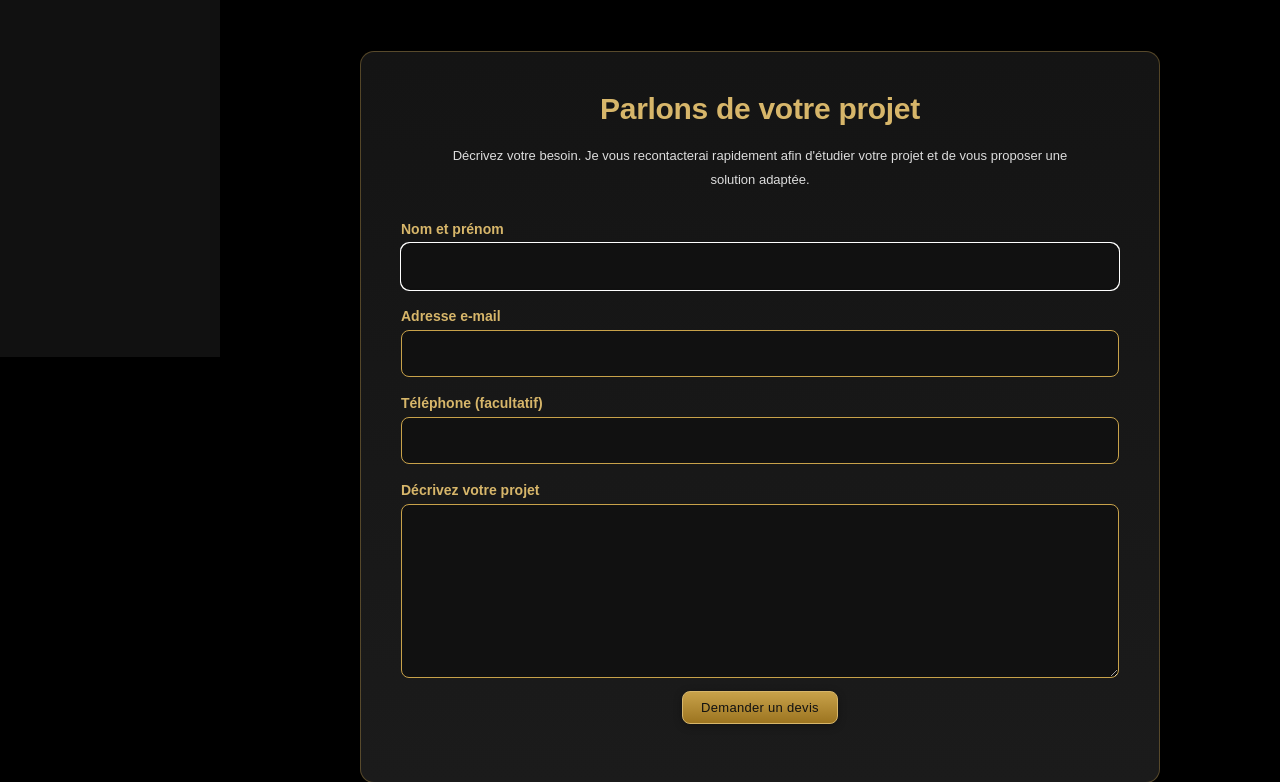
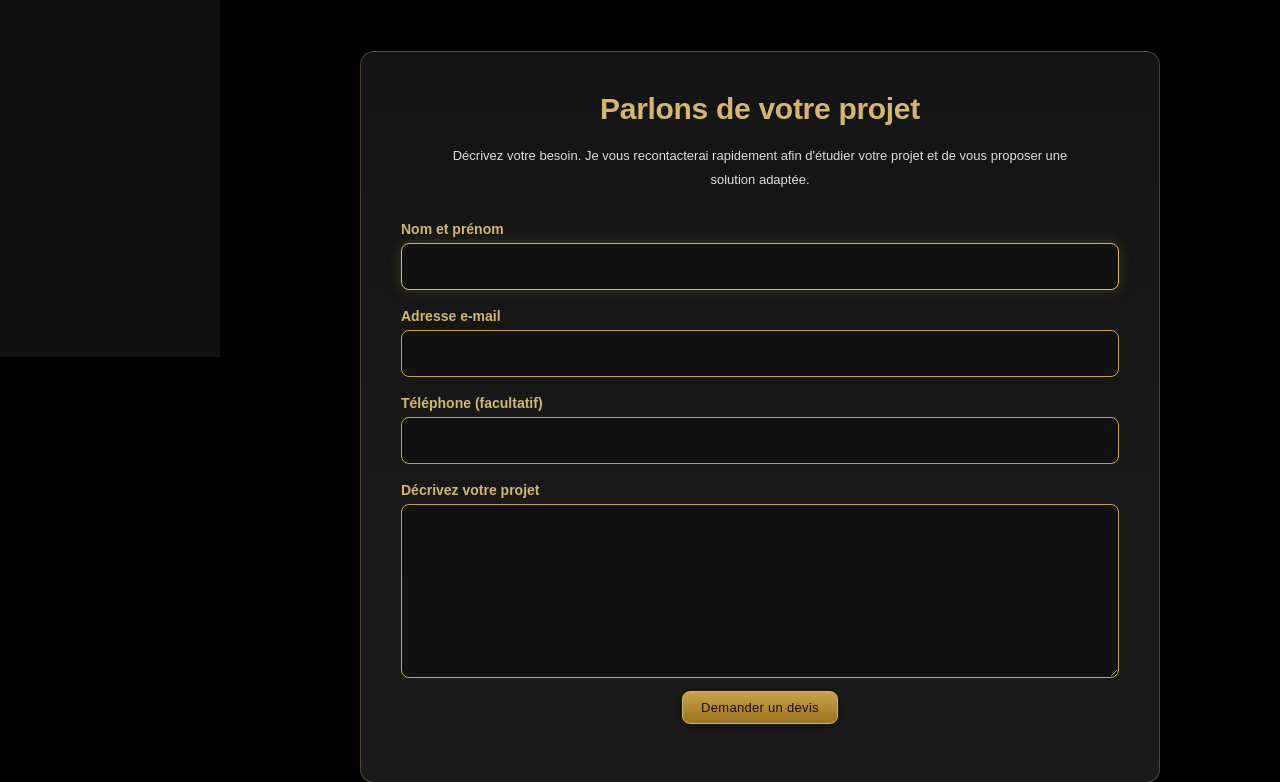
Before and after one commit to MSEDIT-1304/Studio-Web-Applications, a Flask app: page /contact in a window 1280 px wide, with the restyled element focused. Shown: the part 483-1265 px from the top of the page. Run offline with Flask 3, Linux system fonts and the light colour scheme.

Commit message:
Update style.css

```diff
--- a/static/style.css
+++ b/static/style.css
@@ -398,6 +398,19 @@ details[open] summary {
     resize:vertical;
 }
 
+.contact-form input:focus,
+.contact-form textarea:focus{
+
+    outline:none;
+
+    border-color:#d7b66a;
+
+    box-shadow:0 0 14px rgba(200,162,74,.22);
+
+    transition:.25s;
+
+}
+
 
     /* ===== Boutons ===== */
 
```
